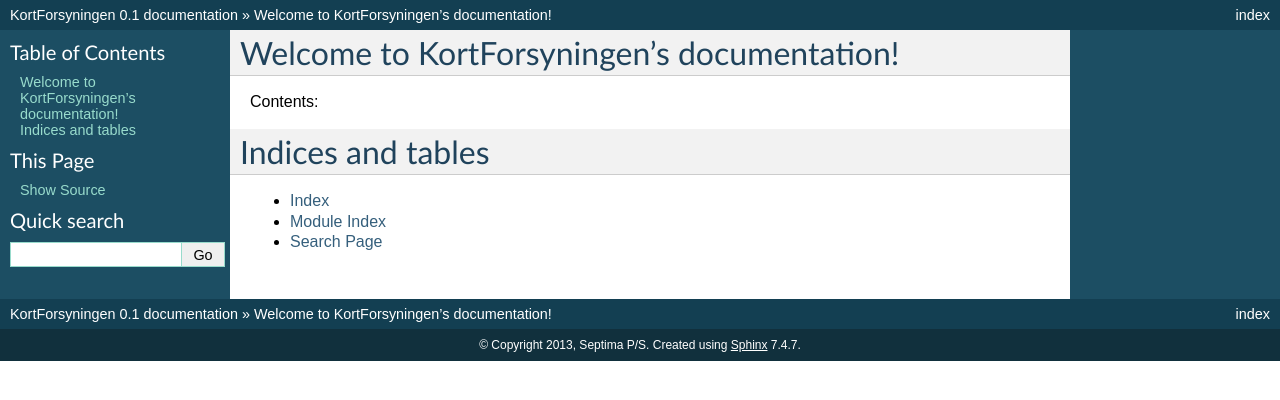
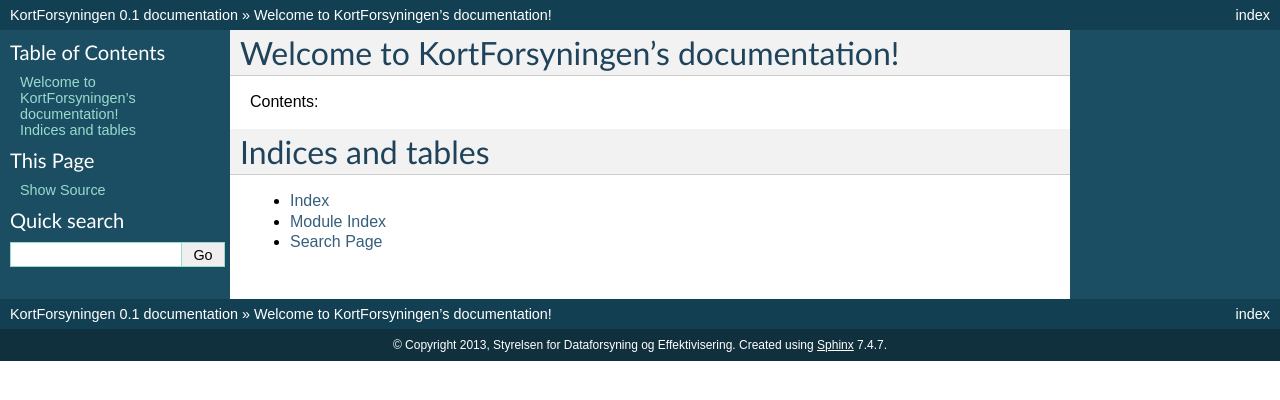
Before and after one commit to SDFIdk/Qgis_plugin_Kortforsyningen, a Sphinx documentation site: the page built from Kortforsyningen/help/source/index.rst, in a window 1280 px wide. Shown: the top 400 px of the page. Built offline with Sphinx 7.4.7, drawn with Linux system fonts in a browser that asks for light colours; formulas are drawn with MathJax 3.

Commit message:
typo corrections

```diff
--- a/Kortforsyningen/help/source/conf.py
+++ b/Kortforsyningen/help/source/conf.py
@@ -41,7 +41,7 @@
 
 # General information about the project.
 project = u'KortForsyningen'
-copyright = u'2013, Septima P/S'
+copyright = u'2013, Styrelsen for Dataforsyning og Effektivisering'
 
 # The version info for the project you're documenting, acts as replacement for
 # |version| and |release|, also used in various other places throughout the
@@ -179,7 +179,7 @@
 # (source start file, target name, title, author, documentclass [howto/manual]).
 latex_documents = [
   ('index', 'KortForsyningen.tex', u'KortForsyningen Documentation',
-   u'Septima P/S', 'manual'),
+   u'Styrelsen for Datforsyning og Effektivisering', 'manual'),
 ]
 
 # The name of an image file (relative to this directory) to place at the top of
@@ -212,5 +212,5 @@
 # (source start file, name, description, authors, manual section).
 man_pages = [
     ('index', 'TemplateClass', u'KortForsyningen Documentation',
-     [u'Septima P/S'], 1)
+     [u'Styrelsen for Datforsyning og Effektivisering'], 1)
 ]
```
Also changed, not shown: 1 other file.
